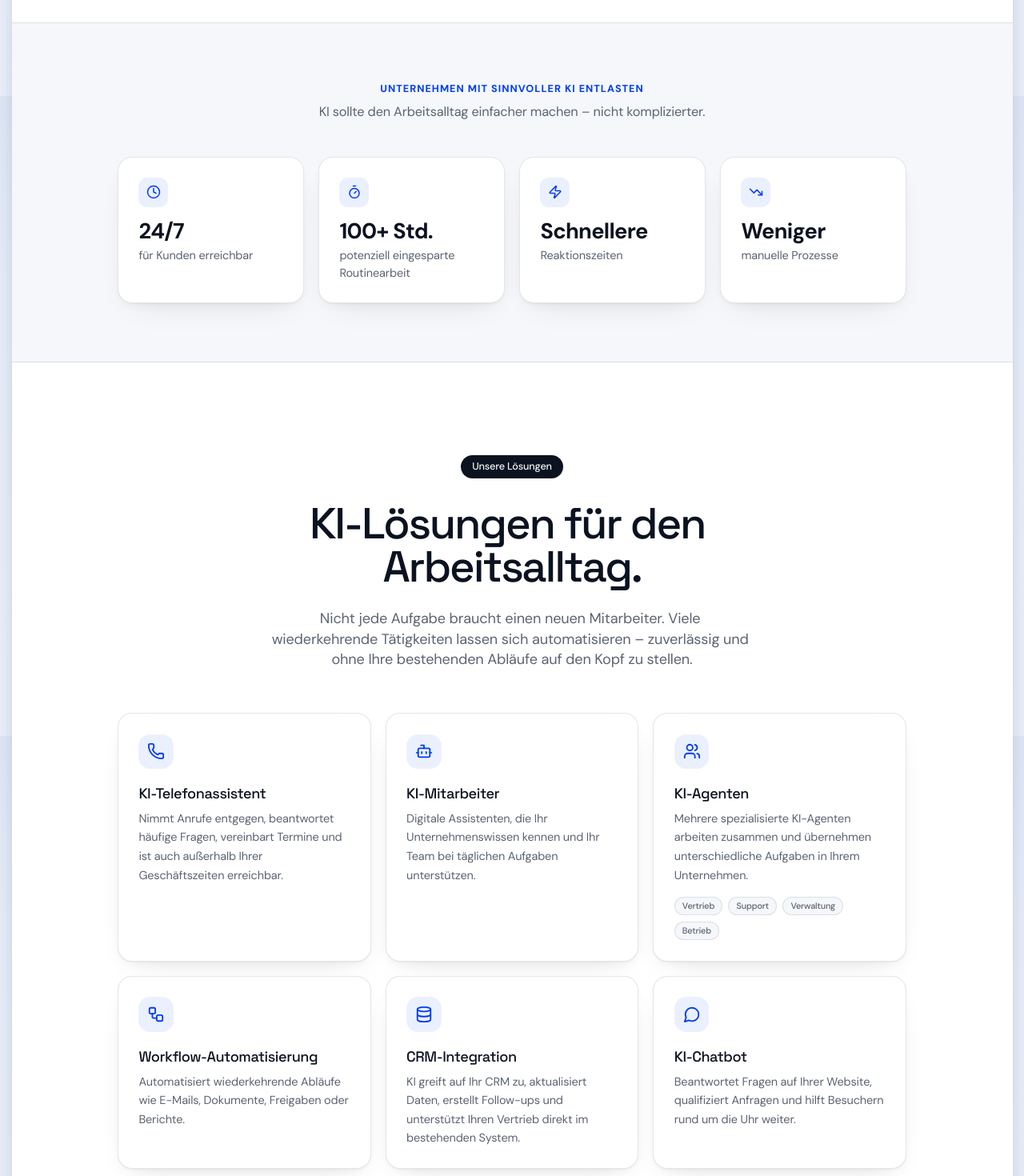
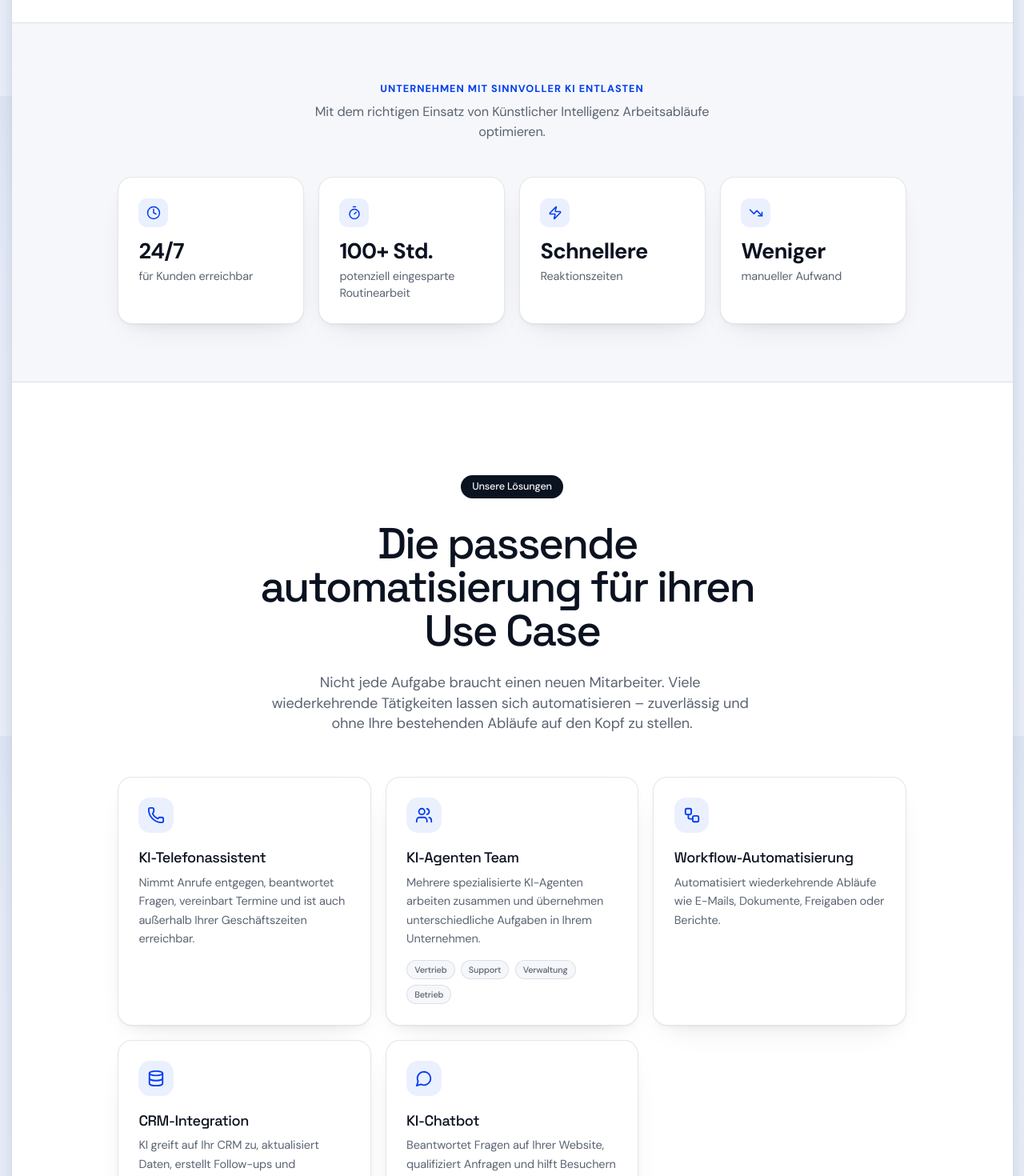
Before and after one commit to Ali-Alizadeh-dev/vektorflowz, a Next.js app: page / in a window 1280 px wide. Shown: the part 680-2150 px from the top of the page at 80% size. Built offline with nearby package versions, Linux system fonts and the light colour scheme.

Commit message:
latest change

```diff
--- a/app/datenschutz/page.tsx
+++ b/app/datenschutz/page.tsx
@@ -22,8 +22,6 @@ export default function DatenschutzPage() {
         22111 Hamburg
         <br />
         E-Mail: ali.alizadeh@solvomind.de
-        <br />
-        Telefon: 0179 4392400
       </p>
       <p className="text-sm text-muted">
         Hinweis: Die Gewerbeanmeldung und Gewerbenummer befinden sich derzeit
--- a/app/impressum/page.tsx
+++ b/app/impressum/page.tsx
@@ -24,8 +24,6 @@ export default function ImpressumPage() {
 
       <h2>Kontakt</h2>
       <p>
-        Telefon: 0179 4392400
-        <br />
         E-Mail: ali.alizadeh@solvomind.de
       </p>
 
--- a/components/FAQ.tsx
+++ b/components/FAQ.tsx
@@ -20,12 +20,8 @@ const faqs = [
     a: "Nein. Wir übernehmen Konzeption, Entwicklung und Einrichtung. Sie müssen lediglich Ihre Abläufe kennen – um den Rest kümmern wir uns.",
   },
   {
-    q: "Wie sicher sind unsere Daten?",
-    a: "Datenschutz hat für uns einen hohen Stellenwert. Wir arbeiten DSGVO-konform, setzen auf europäische Datenverarbeitung und sorgen dafür, dass Zugriffe nachvollziehbar bleiben.",
-  },
-  {
-    q: "Für welche Unternehmen lohnt sich KI?",
-    a: "Für alle Unternehmen, die regelmäßig ähnliche Aufgaben erledigen, viele Kundenanfragen bearbeiten oder wiederkehrende Prozesse automatisieren möchten.",
+    q: "Wann lohnt sich der angepasste Einsatz von Künstlicher Intelligenz?",
+    a: "Für alle Unternehmen, die regelmäßig ähnliche Aufgaben erledigen, viele Kundenanfragen bearbeiten müssen oder wiederkehrende Prozesse automatisieren möchten und gleichzeitig Ressourcen und Geld sparen möchten.",
   },
   {
     q: "Wie viel lässt sich automatisieren?",
--- a/components/Footer.tsx
+++ b/components/Footer.tsx
@@ -63,14 +63,6 @@ export default function Footer() {
                     ali.alizadeh@solvomind.de
                   </a>
                 </li>
-                <li>
-                  <a
-                    href="tel:+491794392400"
-                    className="text-white/70 hover:text-white transition-colors"
-                  >
-                    0179 4392400
-                  </a>
-                </li>
                 <li className="text-white/55">Hamburg, Deutschland</li>
               </ul>
             </div>
--- a/components/Kontakt.tsx
+++ b/components/Kontakt.tsx
@@ -4,7 +4,7 @@ import { useRef, useState } from "react";
 import { useGSAP } from "@gsap/react";
 import { gsap, ScrollTrigger } from "@/lib/gsap";
 import SectionHeader from "./SectionHeader";
-import { ArrowRight, Mail, Phone } from "lucide-react";
+import { ArrowRight, Mail } from "lucide-react";
 
 export default function Kontakt() {
   const ref = useRef<HTMLDivElement>(null);
@@ -60,7 +60,7 @@ export default function Kontakt() {
       <div className="mx-auto max-w-7xl px-5 md:px-8">
         <SectionHeader
           label="Kontakt"
-          title="Lassen Sie uns über Ihre Prozesse sprechen."
+          title="Mehr Effizienz beginnt mit dem richtigen Gespräch."
           intro="Beschreiben Sie kurz Ihr Anliegen. Wir melden uns in der Regel innerhalb eines Werktages persönlich bei Ihnen."
         />
 
@@ -78,17 +78,6 @@ export default function Kontakt() {
               >
                 <Mail size={18} className="shrink-0 text-accent" />{" "}
                 ali.alizadeh@solvomind.de
-              </a>
-            </div>
-            <div data-field className="py-6 border-b border-line">
-              <p className="text-sm uppercase tracking-[0.2em] text-muted">
-                Telefon
-              </p>
-              <a
-                href="tel:+491794392400"
-                className="mt-3 inline-flex items-center gap-2 text-lg font-medium hover:text-accent transition-colors"
-              >
-                <Phone size={18} className="shrink-0 text-accent" /> 0179 4392400
               </a>
             </div>
             <div data-field className="pt-6">
--- a/components/Leistungen.tsx
+++ b/components/Leistungen.tsx
@@ -10,16 +10,11 @@ const services = [
   {
     icon: Phone,
     title: "KI-Telefonassistent",
-    text: "Nimmt Anrufe entgegen, beantwortet häufige Fragen, vereinbart Termine und ist auch außerhalb Ihrer Geschäftszeiten erreichbar.",
-  },
-  {
-    icon: Bot,
-    title: "KI-Mitarbeiter",
-    text: "Digitale Assistenten, die Ihr Unternehmenswissen kennen und Ihr Team bei täglichen Aufgaben unterstützen.",
+    text: "Nimmt Anrufe entgegen, beantwortet  Fragen, vereinbart Termine und ist auch außerhalb Ihrer Geschäftszeiten erreichbar.",
   },
   {
     icon: Users,
-    title: "KI-Agenten",
+    title: "KI-Agenten Team",
     text: "Mehrere spezialisierte KI-Agenten arbeiten zusammen und übernehmen unterschiedliche Aufgaben in Ihrem Unternehmen.",
     tags: ["Vertrieb", "Support", "Verwaltung", "Betrieb"],
   },
@@ -37,7 +32,7 @@ const services = [
     icon: MessageCircle,
     title: "KI-Chatbot",
     text: "Beantwortet Fragen auf Ihrer Website, qualifiziert Anfragen und hilft Besuchern rund um die Uhr weiter.",
-  },
+  }
 ];
 
 export default function Leistungen() {
@@ -71,7 +66,7 @@ export default function Leistungen() {
       <div className="mx-auto max-w-6xl px-5 md:px-8">
         <SectionHeader
           label="Unsere Lösungen"
-          title="KI-Lösungen für den Arbeitsalltag."
+          title="Die passende automatisierung für ihren Use Case"
           intro="Nicht jede Aufgabe braucht einen neuen Mitarbeiter. Viele wiederkehrende Tätigkeiten lassen sich automatisieren – zuverlässig und ohne Ihre bestehenden Abläufe auf den Kopf zu stellen."
         />
 
--- a/components/Showcase.tsx
+++ b/components/Showcase.tsx
@@ -66,7 +66,7 @@ export default function Showcase() {
             So läuft ein Anruf automatisch durch Ihr System.
           </h2>
           <p className="mt-4 text-lg text-muted">
-            Der KI-Telefonassistent nimmt den Anruf entgegen, beantwortet Fragen,
+            Ein KI-Telefonangent nimmt den Anruf entgegen, beantwortet Fragen,
             prüft Informationen, legt Termine an, aktualisiert Ihr CRM und
             verschickt bei Bedarf eine Bestätigung – automatisch und
             nachvollziehbar.
--- a/components/Sicherheit.tsx
+++ b/components/Sicherheit.tsx
@@ -15,11 +15,6 @@ const features = [
     icon: UserCheck,
     title: "Menschliche Kontrolle",
     text: "Wichtige Entscheidungen trifft weiterhin ein Mensch. KI unterstützt Ihr Team, ersetzt aber keine Verantwortung.",
-  },
-  {
-    icon: Globe,
-    title: "Datenverarbeitung in der EU",
-    text: "Ihre Daten bleiben unter Ihrer Kontrolle und werden innerhalb der EU verarbeitet.",
   },
 ];
 
--- a/components/Stats.tsx
+++ b/components/Stats.tsx
@@ -9,7 +9,7 @@ const stats = [
   { icon: Clock, value: "24/7", label: "für Kunden erreichbar" },
   { icon: Timer, value: "100+ Std.", label: "potenziell eingesparte Routinearbeit" },
   { icon: Zap, value: "Schnellere", label: "Reaktionszeiten" },
-  { icon: TrendingDown, value: "Weniger", label: "manuelle Prozesse" },
+  { icon: TrendingDown, value: "Weniger", label: "manueller Aufwand" },
 ];
 
 export default function Stats() {
@@ -49,7 +49,7 @@ export default function Stats() {
             Unternehmen mit sinnvoller KI entlasten
           </p>
           <p className="mt-2 text-lg text-muted">
-            KI sollte den Arbeitsalltag einfacher machen – nicht komplizierter.
+            Mit dem richtigen Einsatz von Künstlicher Intelligenz Arbeitsabläufe optimieren.
           </p>
         </div>
 
```
Also changed, not shown: 1 other file (tests, documents, lock files or other folders).
